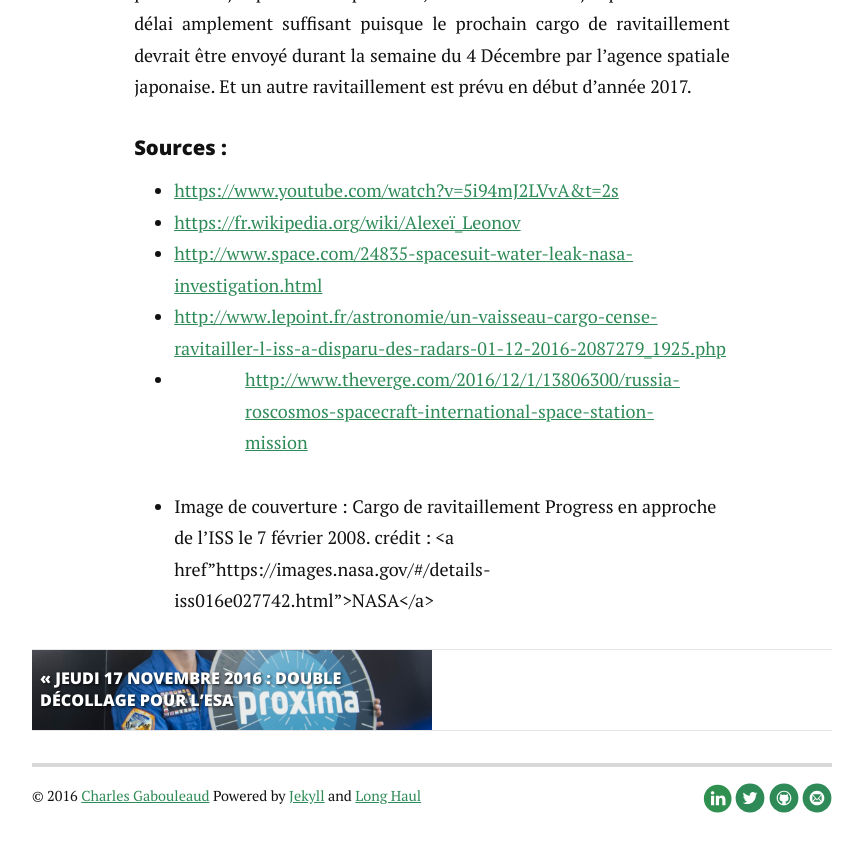
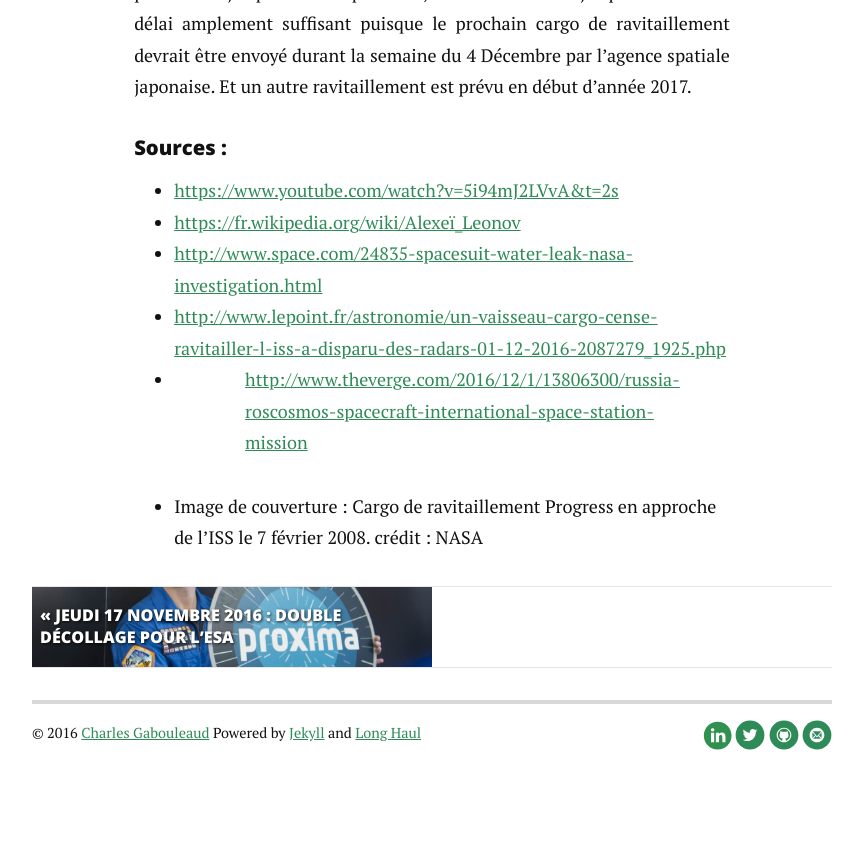
Before and after one commit to charlesgabouleaud/charlesgabouleaud.github.io, a Jekyll site: the page built from _posts/2016-12-02-Explosion-cargo-spatial-ravitaillement-ISS-retarde.markdown, in a window 1280 px wide and 900 px high, scrolled down 8069 px. Shown: the top 852 px of the window, without its empty margins (208-1071 px from the left). Built offline with Jekyll 4.4.1, drawn with Linux system fonts in a browser that asks for light colours; nearby versions of some CDN libraries; comment, search, counter and statistics services are not loaded; some of the changed lines change nothing that is shown.

Commit message:
Correction d'un lien

```diff
--- a/_posts/2016-12-02-Explosion-cargo-spatial-ravitaillement-ISS-retarde.markdown
+++ b/_posts/2016-12-02-Explosion-cargo-spatial-ravitaillement-ISS-retarde.markdown
@@ -58,7 +58,7 @@
 * <a href="http://www.lepoint.fr/astronomie/un-vaisseau-cargo-cense-ravitailler-l-iss-a-disparu-des-radars-01-12-2016-2087279_1925.php">http://www.lepoint.fr/astronomie/un-vaisseau-cargo-cense-ravitailler-l-iss-a-disparu-des-radars-01-12-2016-2087279_1925.php</a>
 * <a href="http://www.theverge.com/2016/12/1/13806300/russia-roscosmos-spacecraft-international-space-station-mission">http://www.theverge.com/2016/12/1/13806300/russia-roscosmos-spacecraft-international-space-station-mission</a>
 
-* Image de couverture : Cargo de ravitaillement Progress en approche de l'ISS le 7 février 2008. crédit : <a href"https://images.nasa.gov/#/details-iss016e027742.html">NASA</a>
+* Image de couverture : Cargo de ravitaillement Progress en approche de l'ISS le 7 février 2008. crédit : NASA
 
 {% if page.comments %}
 <div id="disqus_thread"></div>
```
